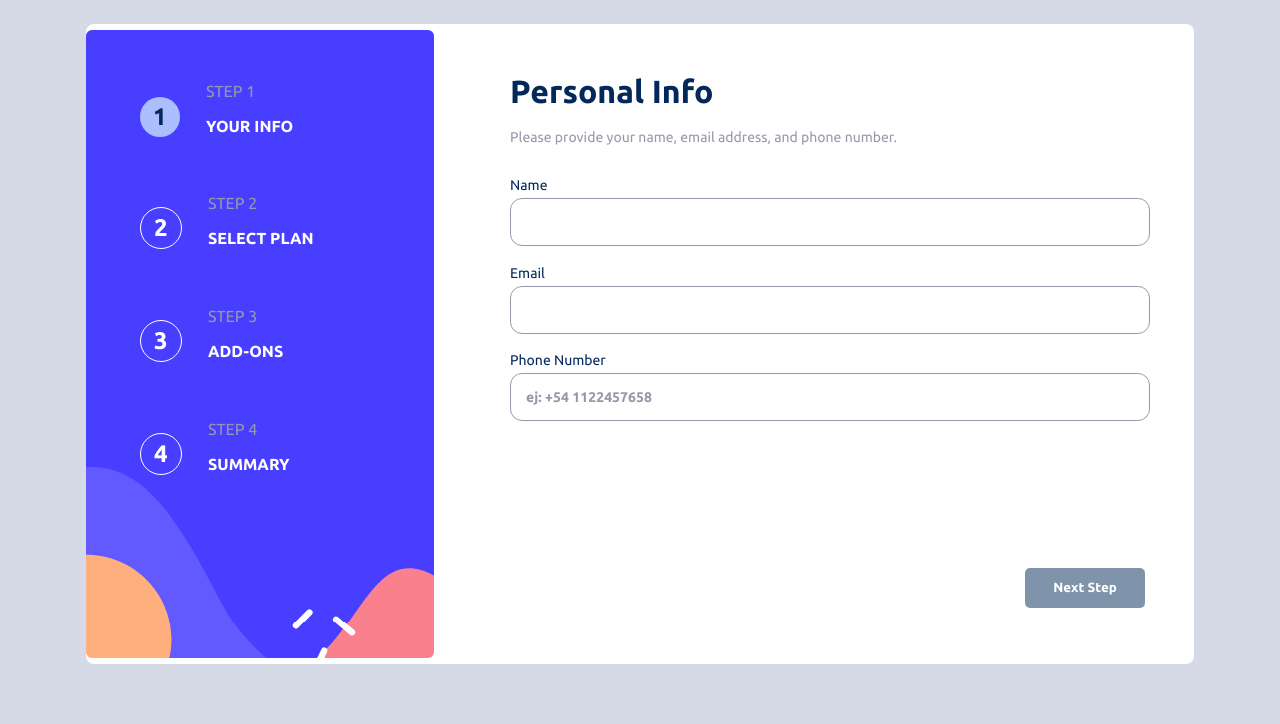
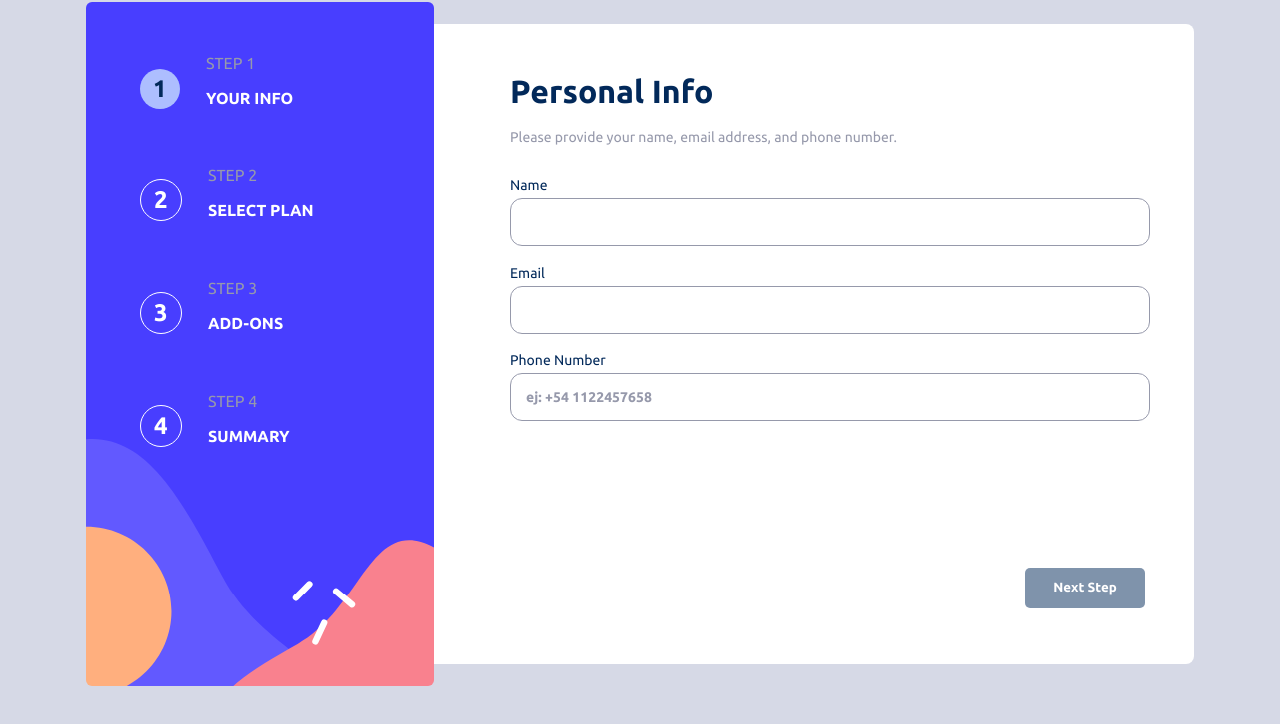
Before and after one commit to Maranelo97/frontEnd-Mentor, a React (Vite) app in the folder multiStep/multi-stepper-form/: page / in a window 1280 px wide. Shown: the top 724 px of the page. Built offline with nearby package versions, Linux system fonts and the light colour scheme.

Commit message:
ads & fixes responsive

```diff
--- a/multiStep/multi-stepper-form/src/App.css
+++ b/multiStep/multi-stepper-form/src/App.css
@@ -24,7 +24,7 @@ body {
 }
 
 .aside {
-  height: 73vh;
+  height: 100%;
   width: 40%;
   background-color: hsl(243, 100%, 62%);
   color: #ffffff;
--- a/multiStep/multi-stepper-form/src/styles/FormComponent.css
+++ b/multiStep/multi-stepper-form/src/styles/FormComponent.css
@@ -179,7 +179,7 @@
 .box {
   border: 1px solid hsl(231, 11%, 63%);
   border-radius: 5px;
-  height: 24vh;
+  height: 16vh;
   width: 100%;
   margin-right: 3%;
   transition: 200ms;
@@ -460,6 +460,7 @@ input:checked+.slider:before {
 
   .form-style {
     padding: 0;
+    height: 55vh;
   }
 
   .title-form {
```
